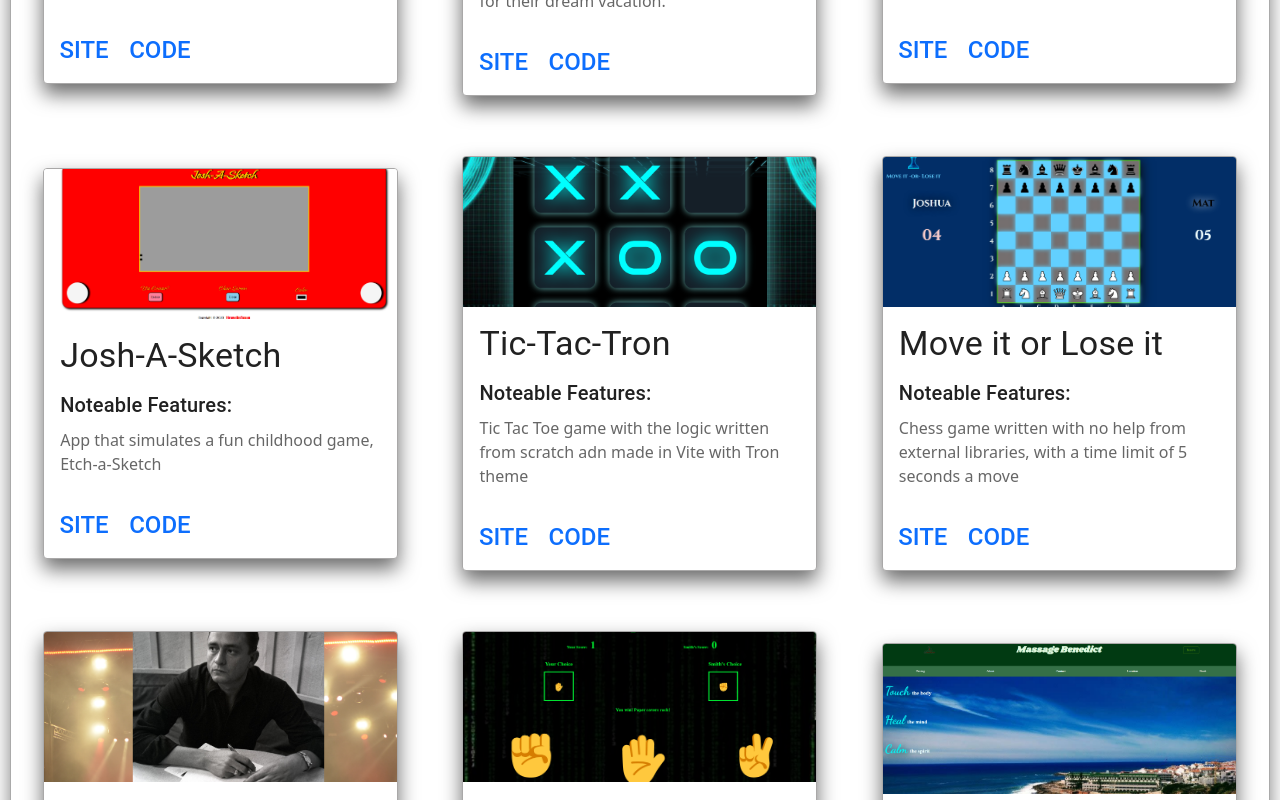
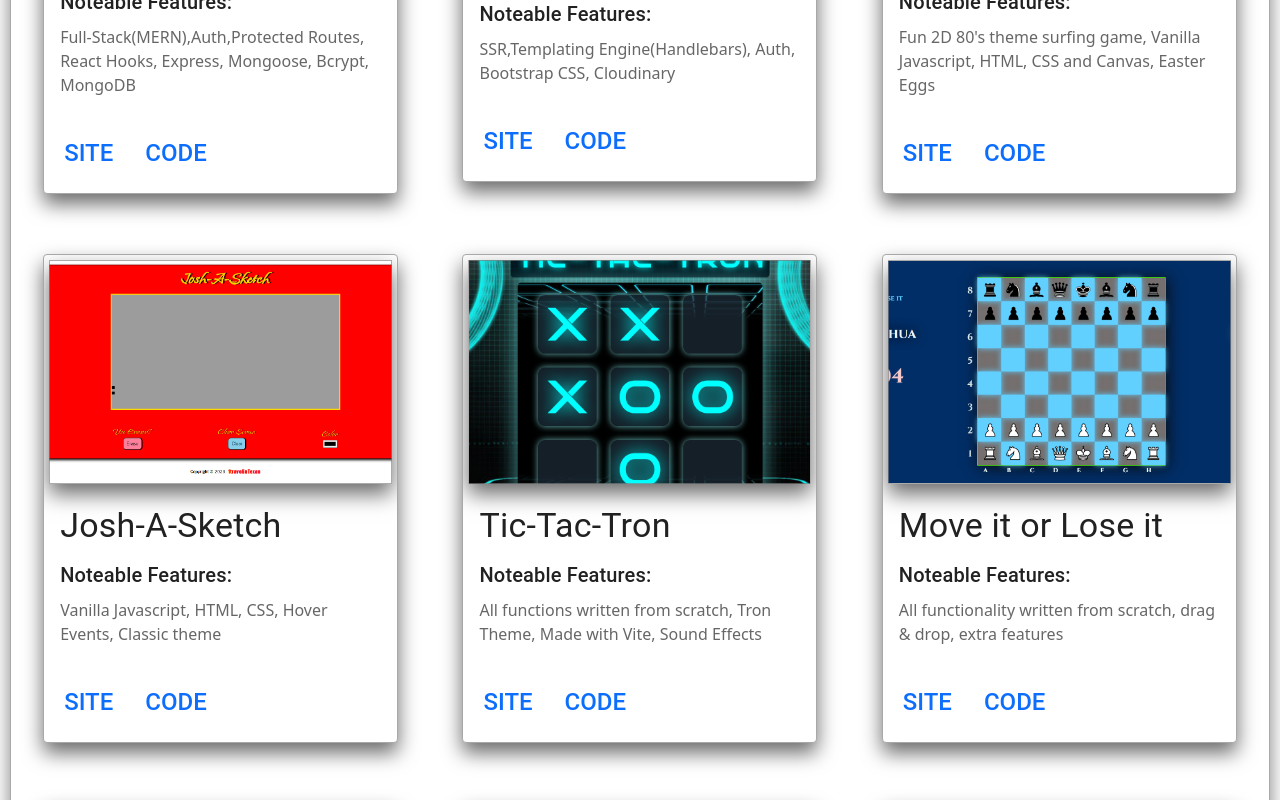
Before and after one commit to 1travelintexan/portfolio, a React (Vite) app: page / in a window 1280 px wide. Shown: the part 920-1720 px from the top of the page. Built offline with nearby package versions, Linux system fonts and the light colour scheme; a web font is replaced by a local one.

Commit message:
notable features

```diff
--- a/src/components/MediaCard.jsx
+++ b/src/components/MediaCard.jsx
@@ -9,11 +9,8 @@ import Typography from "@mui/material/Typography";
 
 export default function MediaCard({ image, info, title, url, github }) {
   return (
-    <Card
-      sx={{ width: 355, minHeight: 350, objectFit: "cover" }}
-      id="media-card"
-    >
-      <CardMedia sx={{ height: 150 }} image={image} />
+    <Card sx={{ width: 355, minHeight: 350 }} id="media-card">
+      <CardMedia image={image} id="media-card-image" />
       <CardContent>
         <Typography gutterBottom variant="h4" component="div">
           {title}
--- a/src/index.css
+++ b/src/index.css
@@ -108,6 +108,13 @@ body {
   border: 1px solid rgb(169, 168, 168);
   margin: 30px;
 }
+#media-card-image {
+  height: 14rem;
+  object-fit: contain;
+  border: 1px solid rgba(128, 128, 128, 0.663);
+  box-shadow: 0 10px 20px rgb(107, 107, 107);
+  margin: 5px;
+}
 
 .projects-header {
   color: rgb(0, 0, 0);
@@ -119,12 +126,14 @@ body {
   font-size: 1.5rem;
   text-decoration: none;
   letter-spacing: 0;
+  padding: 5px;
+  border: 2px solid rgba(52, 1, 255, 0);
   transform: translateY();
   transition: 0.3s;
 }
 .project-link:hover {
-  transform: scale(1.1);
-  text-shadow: 0 0 5px rgb(52, 1, 255);
+  box-shadow: 0 0 50px rgb(86, 85, 85);
+  border: 2px solid rgb(52, 1, 255);
 }
 .logos-container article {
   color: rgb(128, 127, 127);
--- a/src/pages/Projects.jsx
+++ b/src/pages/Projects.jsx
@@ -19,21 +19,21 @@ function Projects() {
       <div className="projects-container">
         <MediaCard
           image={kookClubImg}
-          info="Full-Stack(MERN), React, Express, Mongoose, Bcrypt, MongoDB"
+          info="Full-Stack(MERN),Auth,Protected Routes, React Hooks, Express, Mongoose, Bcrypt, MongoDB"
           title="Kook-Club"
           url="https://kook-club.netlify.app/"
           github="https://github.com/1travelintexan/Calloqui-server"
         />
         <MediaCard
           image={lifesABeachImg}
-          info="SSR,Templating Engine (Handlebars) Designed to help users plan and budget for their dream vacation. "
+          info="SSR,Templating Engine(Handlebars), Auth, Bootstrap CSS, Cloudinary "
           title="Life's a Beach"
           url="https://lifesabeach.adaptable.app/"
           github="https://github.com/1travelintexan/LifeIsABeach"
         />
         <MediaCard
           image={rippenBrahImg}
-          info="Fun 2D 80's theme game, created with vanilla Javascript, HTML, CSS and Canvas."
+          info="Fun 2D 80's theme surfing game, Vanilla Javascript, HTML, CSS and Canvas, Easter Eggs"
           title="Rippin Brah!!!"
           url="https://1travelintexan.github.io/Rippin-Brah-/"
           github="https://github.com/1travelintexan/Rippin-Brah-"
@@ -41,42 +41,42 @@ function Projects() {
 
         <MediaCard
           image={joshASketchImg}
-          info="App that simulates a fun childhood game, Etch-a-Sketch"
+          info="Vanilla Javascript, HTML, CSS, Hover Events, Classic theme"
           title="Josh-A-Sketch"
           url="https://1travelintexan.github.io/etch-a-sketch/"
           github="https://github.com/1travelintexan/etch-a-sketch"
         />
         <MediaCard
           image={tronImg}
-          info="Tic Tac Toe game with the logic written from scratch adn made in Vite with Tron theme"
+          info="All functions written from scratch, Tron Theme, Made with Vite, Sound Effects "
           title="Tic-Tac-Tron"
           url="https://tic-tac-tron.netlify.app/"
           github="https://github.com/1travelintexan/tic-tac-toe"
         />
         <MediaCard
           image={moveItImg}
-          info="Chess game written with no help from external libraries, with a time limit of 5 seconds a move"
+          info="All functionality written from scratch, drag & drop, extra features"
           title="Move it or Lose it"
           url="https://move-it-or-lose-it.netlify.app/"
           github="https://github.com/1travelintexan/Chess-Game"
         />
         <MediaCard
           image={spotifyImg}
-          info="App using the spotify api to display data on any artist that Spotify offers"
+          info="SSR, Express, Auth, Spotify Api, Audio Tags for song preview"
           title="Josh-ify"
           url="https://josh-ify.adaptable.app/"
           github="https://github.com/1travelintexan/lab-express-spotify"
         />
         <MediaCard
           image={rockImg}
-          info="Matrix themed Rock...Paper...Scissors game"
+          info="Matrix theme, Logic written from scratch, Math.random function implemented"
           title="Rock Paper Scissors"
           url="https://1travelintexan.github.io/Rock-Paper-Scissors/"
           github="https://github.com/1travelintexan/Rock-Paper-Scissors"
         />
         <MediaCard
           image={massageImg}
-          info="Freelance SPA for a local massuese"
+          info="Creat React App, Bootstrap Styles, Ericiera Portugal themed "
           title="Massage Benedict"
           url="https://massage-benedict.netlify.app/"
           github="https://github.com/1travelintexan/Benito"
```
